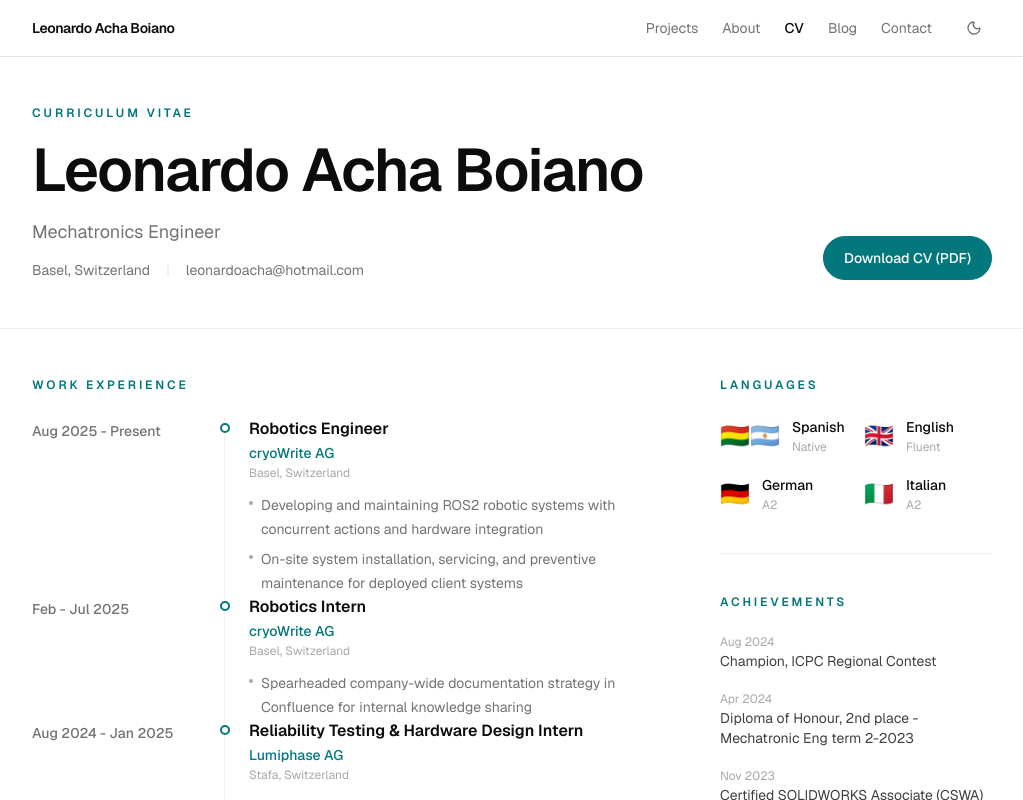
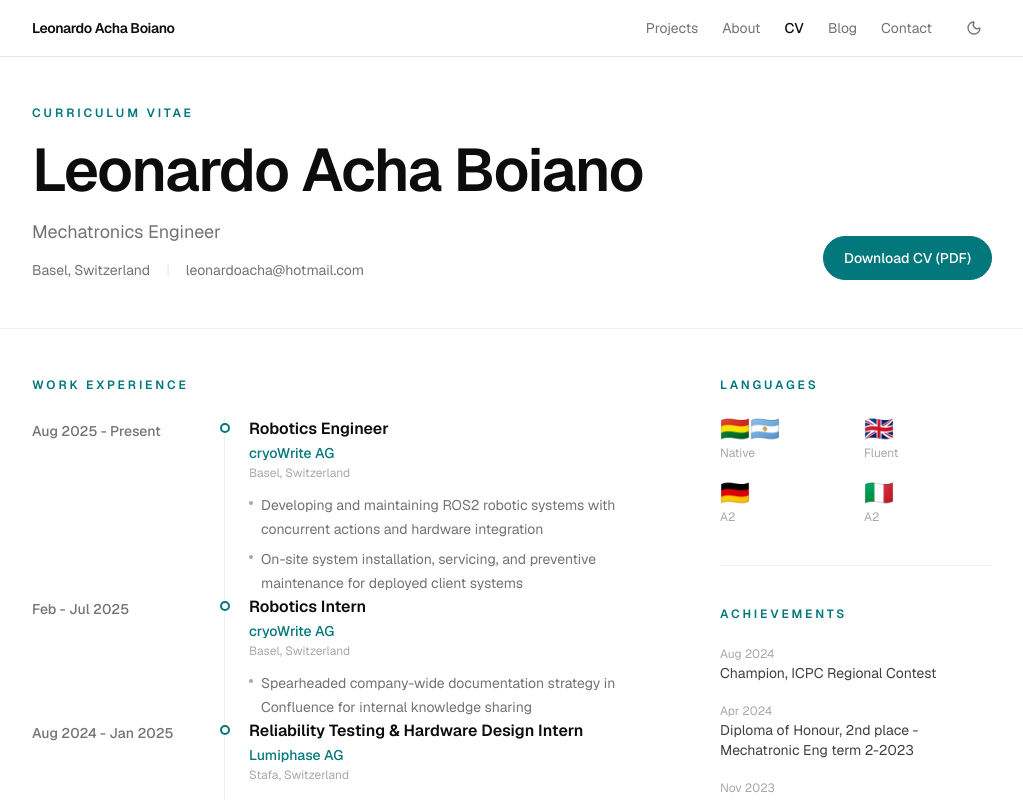
Before and after one commit to leonardoAB1/leonardoachaboiano.com, a Next.js app: page /cv in a window 1280 px wide. Shown: the top 800 px of the page, without its empty margins (128-1151 px from the left). Built offline with nearby package versions, Linux system fonts and the light colour scheme.

Commit message:
style: show only flags and level in cv languages section

```diff
--- a/src/app/(marketing)/cv/page.tsx
+++ b/src/app/(marketing)/cv/page.tsx
@@ -225,19 +225,13 @@ export default function CVPage(): ReactElement {
                 <Eyebrow className="mb-6">Languages</Eyebrow>
                 <div className="grid grid-cols-2 gap-x-4 gap-y-5">
                   {languages.map(({ name, level, flag }) => (
-                    <div key={name} className="flex items-center gap-3">
-                      <span
-                        aria-hidden="true"
-                        className="text-2xl leading-none"
-                      >
-                        {flag}
-                      </span>
-                      <div className="flex flex-col gap-0.5">
-                        <span className="text-sm font-medium text-ink-1">
-                          {name}
-                        </span>
-                        <span className="text-xs text-ink-4">{level}</span>
-                      </div>
+                    <div
+                      key={name}
+                      className="flex flex-col gap-1"
+                      aria-label={name}
+                    >
+                      <span className="text-2xl leading-none">{flag}</span>
+                      <span className="text-xs text-ink-4">{level}</span>
                     </div>
                   ))}
                 </div>
```
